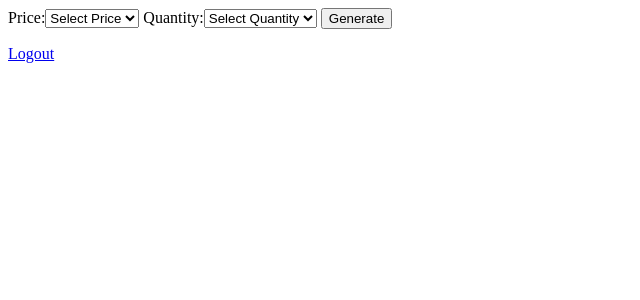
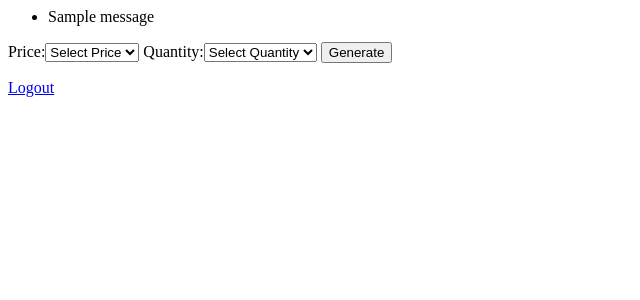
Before and after one commit to deone/vms, a Django app: page /generate/ in a window 1280 px wide. Shown: the top 300 px of the page, without its empty margins (0-640 px from the left). Run offline with Django 3.2, Linux system fonts and the light colour scheme; a user stored in the database is signed in; tables that the repository leaves empty hold one stand-in row (values such as "Sample post"); one stand-in notice (Sample message) is shown.

Commit message:
Add and display success message after generating vouchers.

```diff
--- a/voucher/templates/voucher/generate.html
+++ b/voucher/templates/voucher/generate.html
@@ -1,3 +1,11 @@
+{% if messages %}
+<ul class="messages">
+  {% for message in messages %}
+  <li{% if message.tags %} class="{{ message.tags }}"{% endif %}>{{ message }}</li>
+  {% endfor %}
+</ul>
+{% endif %}
+
 <form method="post" action="">
   {% csrf_token %}
   {{ form }}
--- a/voucher/views.py
+++ b/voucher/views.py
@@ -1,9 +1,9 @@
 from django.shortcuts import render
+from django.contrib import messages
 from django.contrib.auth.decorators import login_required
 
 from .forms import GenerateVoucherForm
 
-# Create your views here.
 # This is where we generate, download and redeem PINs.
 @login_required
 def generate(request):
@@ -12,8 +12,12 @@ def generate(request):
         form = GenerateVoucherForm(request.POST)
         if form.is_valid():
             form.save()
+            messages.success(request, 'Vouchers generated successfully.')
     else:
         form = GenerateVoucherForm()
 
     context.update({'form': form})
     return render(request, 'voucher/generate.html', context)
+
+def redeem(request):
+    pass
```
